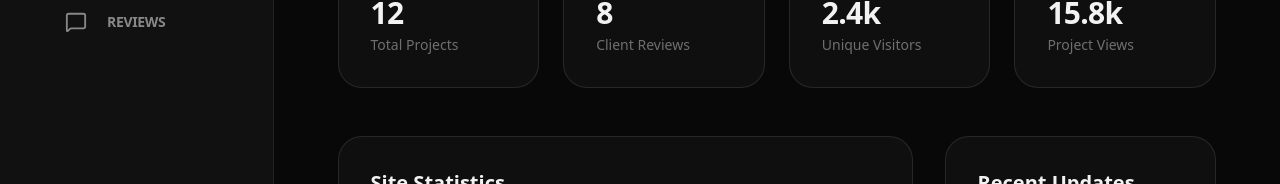
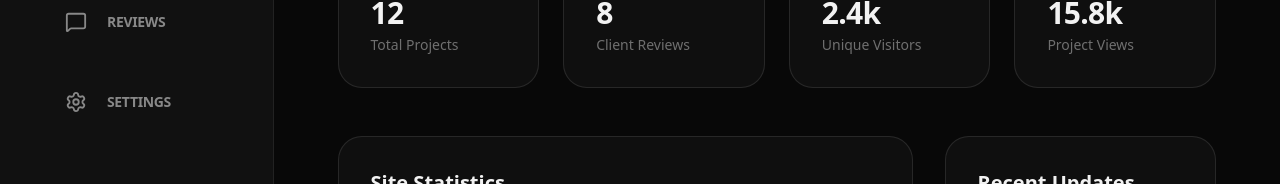
Before and after one commit to salahuddingfx/Portfolio_Admin, a Next.js app: page / in a window 1280 px wide. Shown: the part 306-490 px from the top of the page. Built offline with nearby package versions, Linux system fonts and the light colour scheme; sample sign-in values are in the browser's storage.

Commit message:
feat: create DashboardShell layout component with sidebar navigation and authentication guard

```diff
--- a/src/components/DashboardShell.tsx
+++ b/src/components/DashboardShell.tsx
@@ -1,6 +1,6 @@
 'use client';
 
-import { LayoutDashboard, Briefcase, MessageSquare, LogOut, ChevronRight } from 'lucide-react';
+import { LayoutDashboard, Briefcase, MessageSquare, LogOut, ChevronRight, Settings as SettingsIcon } from 'lucide-react';
 import Link from 'next/link';
 import { usePathname, useRouter } from 'next/navigation';
 import { useEffect, useState } from 'react';
@@ -25,6 +25,7 @@ export default function DashboardShell({ children }: { children: React.ReactNode
     { name: 'Dashboard', href: '/', icon: LayoutDashboard },
     { name: 'Projects', href: '/projects', icon: Briefcase },
     { name: 'Reviews', href: '/reviews', icon: MessageSquare },
+    { name: 'Settings', href: '/settings', icon: SettingsIcon },
   ];
 
   const handleLogout = () => {
```
